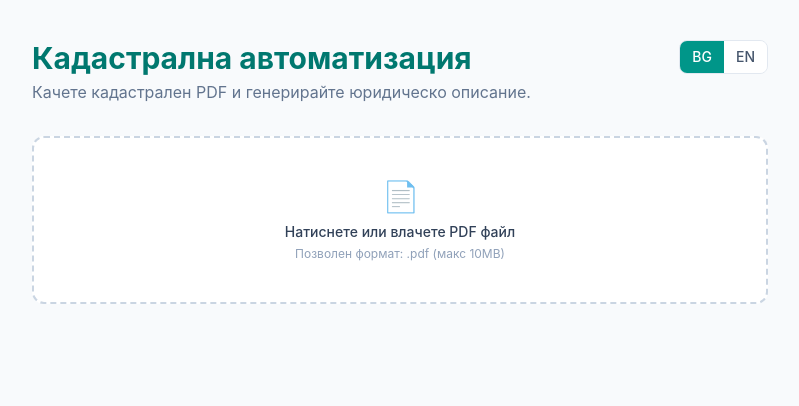
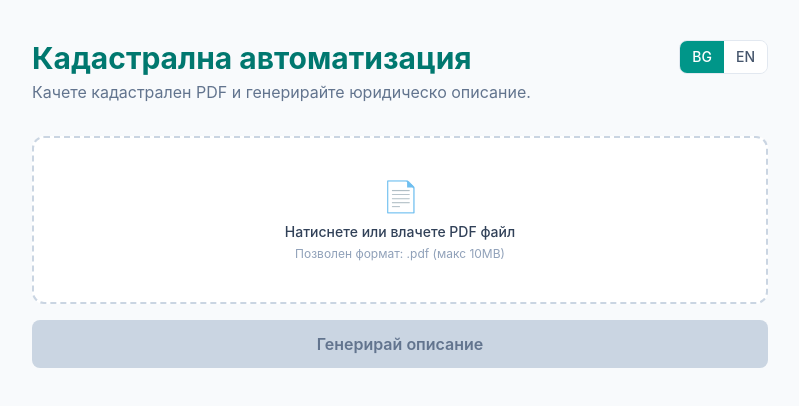
Before and after one commit to Misho-1019/Cadastral-Doc-Automation, a React (Vite) app in the folder frontend/: page / in a window 1280 px wide. Shown: the top 406 px of the page, without its empty margins (240-1039 px from the left). Built offline with nearby package versions, Linux system fonts and the light colour scheme.

Commit message:
Add generate button and loading status

```diff
--- a/frontend/src/App.jsx
+++ b/frontend/src/App.jsx
@@ -1,13 +1,15 @@
 import { useState } from "react";
 import Header from "./components/Header.jsx";
 import FileDropZone from "./components/FileDropZone.jsx";
-import { FILE_SIZE_LIMIT } from "./constants.js";
+import GenerateButton from "./components/GenerateButton.jsx";
+import LoadingStatus from "./components/LoadingStatus.jsx";
 import { t } from "./i18n.js";
 
 function App() {
   const [lang, setLang] = useState("bg");
   const [file, setFile] = useState(null);
   const [fileError, setFileError] = useState(null);
+  const [screen, setScreen] = useState("idle");
 
   const handleFileSelect = (selectedFile) => {
     if (!selectedFile) {
@@ -16,17 +18,27 @@ function App() {
     }
     setFile(selectedFile);
     setFileError(null);
+    setScreen("idle");
   };
 
   const handleFileRemove = () => {
     setFile(null);
     setFileError(null);
+    setScreen("idle");
+  };
+
+  const handleGenerate = () => {
+    if (!file) return;
+    setScreen("loading");
   };
 
   return (
     <main className="min-h-screen bg-slate-50">
       <div className="mx-auto max-w-3xl px-4 py-10">
         <Header lang={lang} onLanguageChange={setLang} />
+
+        {screen !== "loading" && (
+          <div className="space-y-4">
             <FileDropZone
               lang={lang}
               file={file}
@@ -34,6 +46,16 @@ function App() {
               onFileRemove={handleFileRemove}
               error={fileError}
             />
+            <GenerateButton
+              lang={lang}
+              disabled={!file}
+              loading={false}
+              onClick={handleGenerate}
+            />
+          </div>
+        )}
+
+        {screen === "loading" && <LoadingStatus lang={lang} />}
       </div>
     </main>
   );
--- /dev/null
+++ b/frontend/src/components/GenerateButton.jsx
@@ -0,0 +1,39 @@
+import { t } from "../i18n.js";
+
+export default function GenerateButton({ lang, disabled, loading, onClick }) {
+  return (
+    <button
+      type="button"
+      onClick={onClick}
+      disabled={disabled || loading}
+      className={`w-full rounded-lg px-5 py-3 text-base font-semibold transition-colors flex items-center justify-center gap-2 ${
+        disabled || loading
+          ? "bg-slate-300 text-slate-500 cursor-not-allowed"
+          : "bg-teal-600 text-white hover:bg-teal-700 active:bg-teal-800"
+      }`}
+    >
+      {loading && (
+        <svg
+          className="animate-spin h-5 w-5"
+          viewBox="0 0 24 24"
+          fill="none"
+        >
+          <circle
+            className="opacity-25"
+            cx="12"
+            cy="12"
+            r="10"
+            stroke="currentColor"
+            strokeWidth="4"
+          />
+          <path
+            className="opacity-75"
+            fill="currentColor"
+            d="M4 12a8 8 0 018-8V0C5.373 0 0 5.373 0 12h4z"
+          />
+        </svg>
+      )}
+      {loading ? t(lang, "generating") : t(lang, "generate")}
+    </button>
+  );
+}
--- /dev/null
+++ b/frontend/src/components/LoadingStatus.jsx
@@ -0,0 +1,41 @@
+import { useState, useEffect } from "react";
+import { t } from "../i18n.js";
+import { STATUS_MESSAGES } from "../constants.js";
+
+export default function LoadingStatus({ lang }) {
+  const [index, setIndex] = useState(0);
+
+  useEffect(() => {
+    const interval = setInterval(() => {
+      setIndex((prev) => (prev + 1) % STATUS_MESSAGES.length);
+    }, 3000);
+    return () => clearInterval(interval);
+  }, []);
+
+  return (
+    <div className="flex flex-col items-center justify-center py-12 space-y-4">
+      <svg
+        className="animate-spin h-8 w-8 text-teal-600"
+        viewBox="0 0 24 24"
+        fill="none"
+      >
+        <circle
+          className="opacity-25"
+          cx="12"
+          cy="12"
+          r="10"
+          stroke="currentColor"
+          strokeWidth="4"
+        />
+        <path
+          className="opacity-75"
+          fill="currentColor"
+          d="M4 12a8 8 0 018-8V0C5.373 0 0 5.373 0 12h4z"
+        />
+      </svg>
+      <p className="text-sm text-slate-600 animate-pulse">
+        {t(lang, STATUS_MESSAGES[index])}
+      </p>
+    </div>
+  );
+}
```
Lines whose indentation alone changed are shown as unchanged.
